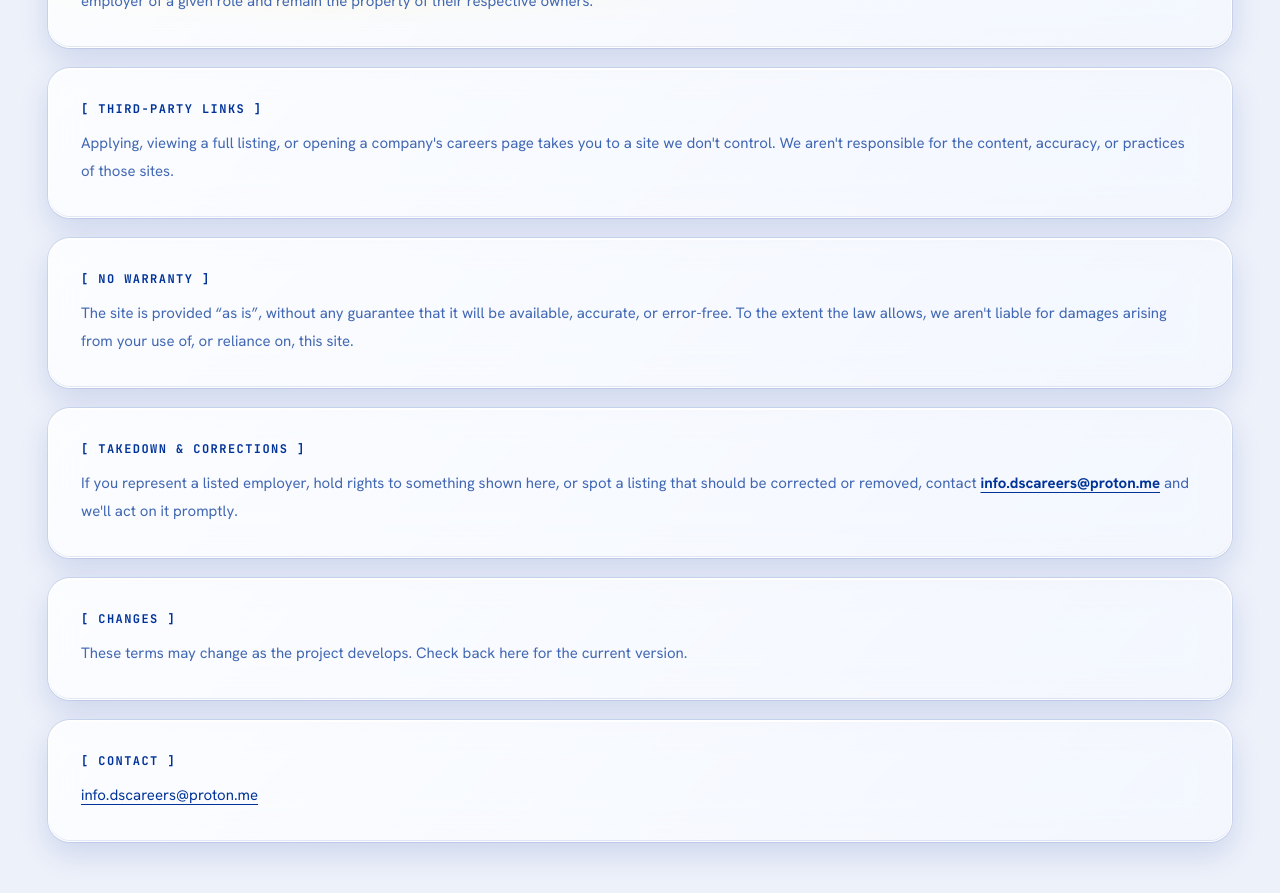
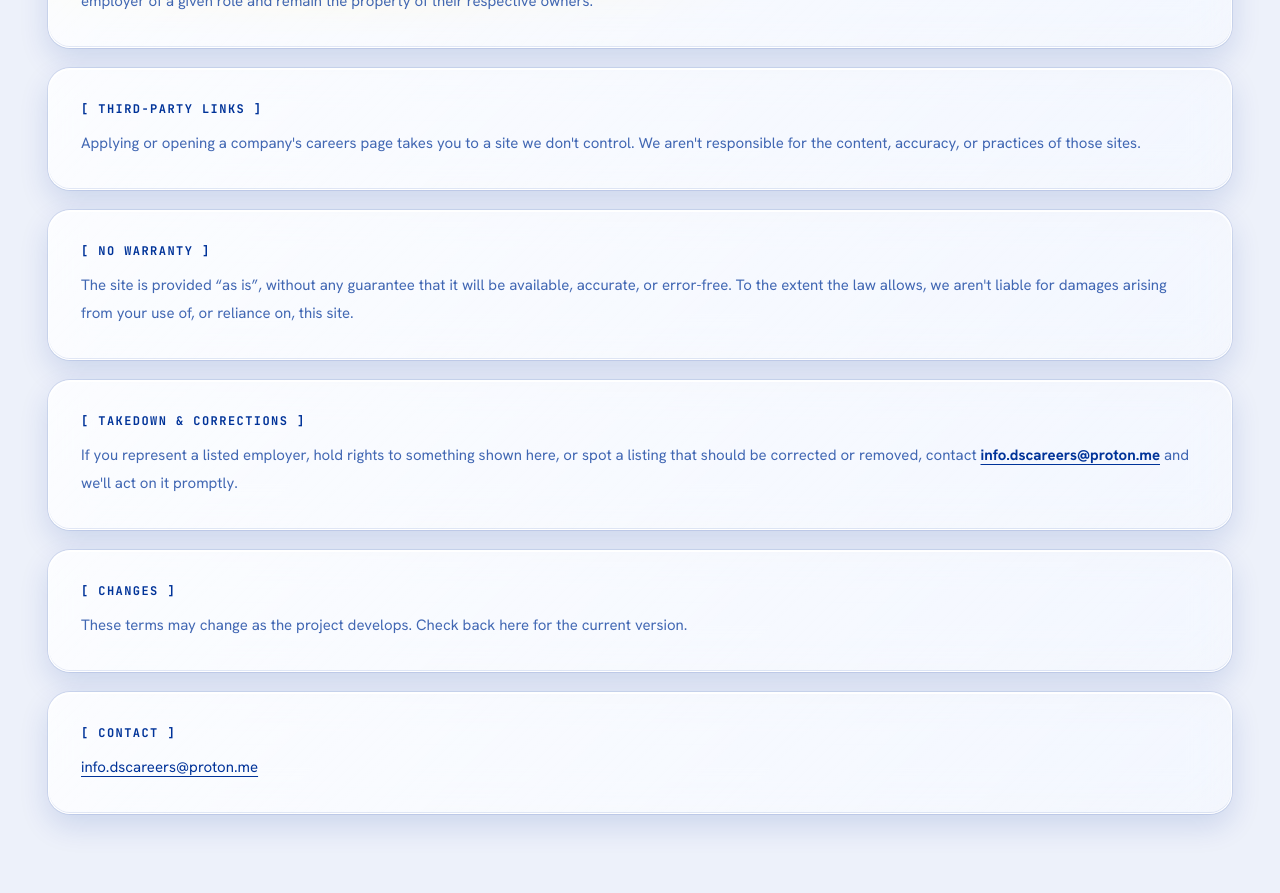
Before and after one commit to JRprogr/JobWebsiteProject, a Next.js app: page /terms in a window 1280 px wide. Shown: the part 800-1693 px from the top of the page. Built offline with nearby package versions, Linux system fonts and the light colour scheme; no server answers; the database is empty; a web font is replaced by a local one.

Commit message:
Update page.tsx

```diff
--- a/app/terms/page.tsx
+++ b/app/terms/page.tsx
@@ -40,7 +40,7 @@ export default function TermsPage() {
 
       <LegalSection title="THIRD-PARTY LINKS">
         <p>
-          Applying, viewing a full listing, or opening a company&apos;s careers page takes you to a site we don&apos;t
+          Applying or opening a company&apos;s careers page takes you to a site we don&apos;t
           control. We aren&apos;t responsible for the content, accuracy, or practices of those sites.
         </p>
       </LegalSection>
```
